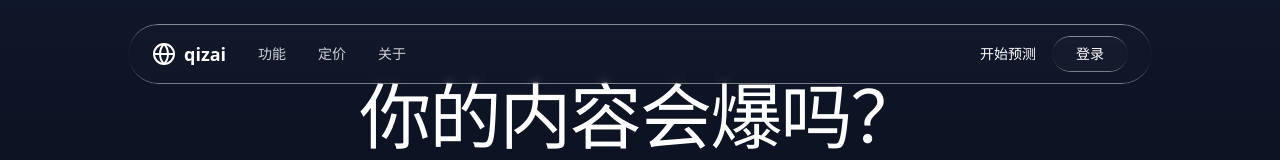
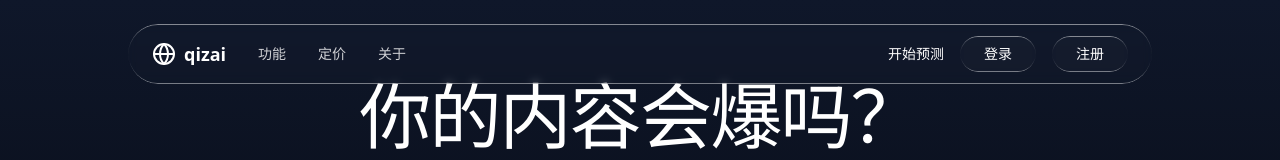
Before and after one commit to StarlitSKy88/qizai, a React (Vite) app in the folder apps/web/: page / in a window 1280 px wide. Shown: the top 160 px of the page. Built offline with nearby package versions, Linux system fonts and the light colour scheme.

Commit message:
refactor(web): NavBar 登录 button → Link to /login (T35)

```diff
--- a/apps/web/src/components/NavBar.tsx
+++ b/apps/web/src/components/NavBar.tsx
@@ -2,8 +2,6 @@ import { Link } from 'react-router-dom';
 import { Globe } from 'lucide-react';
 
 export default function NavBar() {
-  const toast = (msg: string) => () => console.log(msg);
-
   return (
     <nav className="relative z-20 px-6 py-6">
       <div className="liquid-glass rounded-full px-6 py-3 flex items-center justify-between max-w-5xl mx-auto">
@@ -31,12 +29,18 @@ export default function NavBar() {
           >
             开始预测
           </Link>
-          <button
-            onClick={toast('敬请期待 登录')}
+          <Link
+            to="/login"
             className="liquid-glass rounded-full px-6 py-2 text-white text-sm font-medium hover:bg-white/5 transition-colors"
           >
             登录
-          </button>
+          </Link>
+          <Link
+            to="/signup"
+            className="liquid-glass rounded-full px-6 py-2 text-white text-sm font-medium hover:bg-white/5 transition-colors"
+          >
+            注册
+          </Link>
         </div>
       </div>
     </nav>
```
Also changed, not shown: 1 other file (tests, documents, lock files or other folders).
